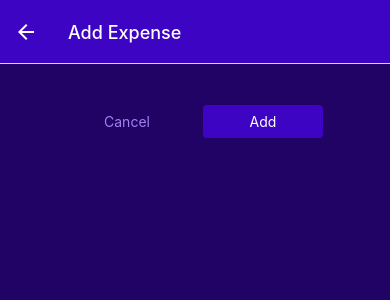
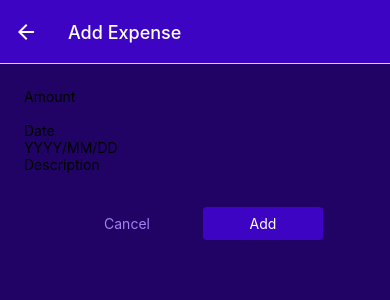
Before and after one commit to vincentochoa3/RNExpenses, a React Native app: screen /ManageExpense in a window 390 px wide. Shown: the top 300 px of the page. Built offline with nearby package versions, Linux system fonts and the light colour scheme.

Commit message:
usage of custom input component

```diff
--- a/components/ManageExpense/ExpenseForm.js
+++ b/components/ManageExpense/ExpenseForm.js
@@ -1,5 +1,32 @@
 import { View } from "react-native";
+import Input from "./Input";
 
 export default function ExpenseForm() {
-	return <View></View>;
+	function amountChangedHandler() {}
+
+	return (
+		<View>
+			<Input
+				label="Amount"
+				textInputConfig={{
+					keyboardType: "decimal-pad",
+					onChangeText: amountChangedHandler,
+				}}
+			/>
+			<Input
+				label="Date"
+				textInputConfig={{
+					placeholder: "YYYY/MM/DD",
+					maxLength: 10,
+					onChangeText: () => {},
+				}}
+			/>
+			<Input
+				label="Description"
+				textInputConfig={{
+					multiline: true,
+				}}
+			/>
+		</View>
+	);
 }
--- a/screens/ManageExpense.js
+++ b/screens/ManageExpense.js
@@ -5,6 +5,7 @@
 import IconButton from "../components/UI/IconButton";
 import { ExpensesContext } from "../store/expenses-context";
 import { Styles } from "../constants/styles";
+import ExpenseForm from "../components/ManageExpense/ExpenseForm";
 
 export default function ManageExpense({ route, navigation }) {
 	const expensesCtx = useContext(ExpensesContext);
@@ -45,7 +46,7 @@
 
 	return (
 		<View style={styles.container}>
-			<TextInput />
+			<ExpenseForm />
 			<View style={styles.buttons}>
 				<Button mode="flat" onPress={cancelHandler} style={styles.button}>
 					Cancel
```
